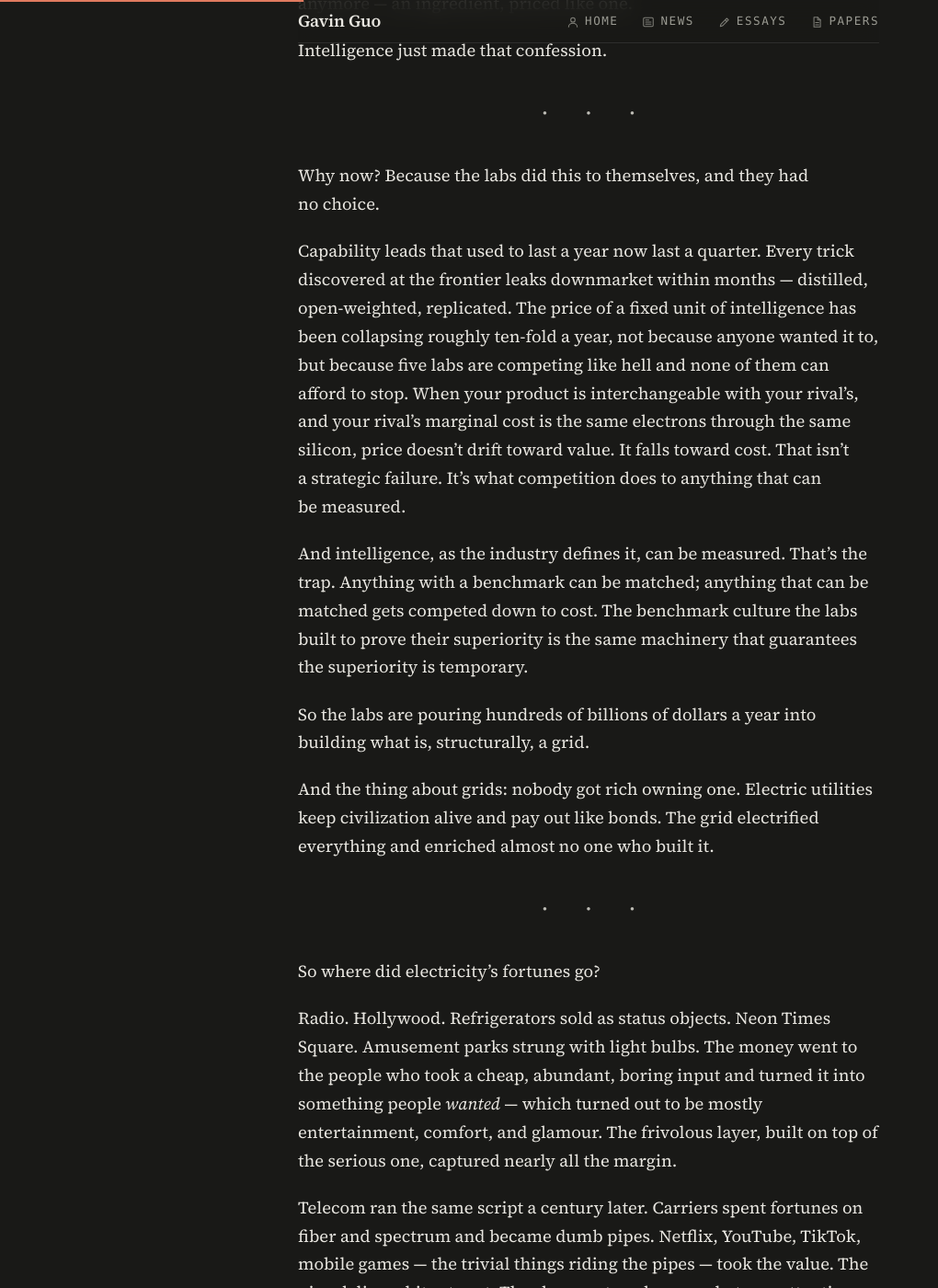
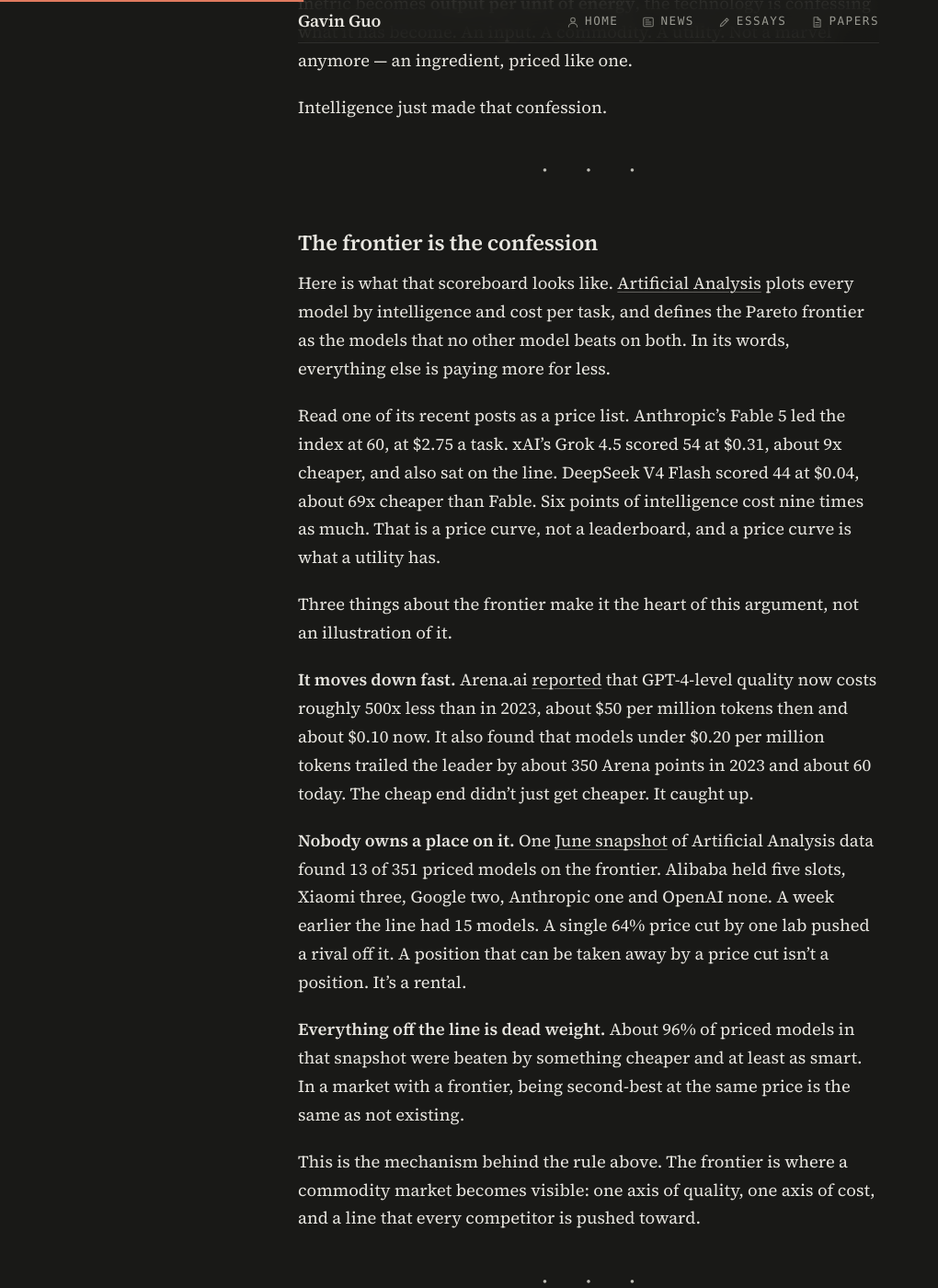
Before and after one commit to zguo0525/zguo0525.github.io, a Jekyll site: the page built from _articles/intelligence-per-watt.md, in a window 1280 px wide and 1400 px high, scrolled down 1387 px. Shown: the whole window at 92% size, without its empty margins (0-1020 px from the left). Built offline with Jekyll 4.4.1, drawn with Linux system fonts in a browser that asks for light colours; some of the changed text lies outside the part shown.

Commit message:
Essay: make the Pareto frontier part of the grid thesis; retitle to Nobody Got Rich Owning the Grid
Co-Authored-By: Claude Sonnet 5.5 <noreply@anthropic.com>
Claude-Session: https://claude.ai/code/session_01HnC98uYSSXDKz9D1f4jfEu

```diff
--- a/_articles/intelligence-per-watt.md
+++ b/_articles/intelligence-per-watt.md
@@ -1,6 +1,6 @@
 ---
 layout: default
-title: "Intelligence per Watt: Nobody Got Rich Owning the Grid"
+title: "Nobody Got Rich Owning the Grid"
 image: /assets/cards/intelligence-per-watt.png
 description: "When the headline metric becomes output per joule, a technology has become a utility. Intelligence just did, and the money will go where it always goes: upstairs."
 date: 2026-07-14
@@ -10,7 +10,7 @@ Watch what the frontier labs brag about now. Two years ago every launch led with
 
 The old launches were MMLU, GPQA, SWE-bench — bar charts with your model in a slightly darker color, two points ahead of the competition. The launches of 2026 lead with price per million tokens, latency, efficiency curves. And since inference cost is mostly electricity plus depreciation, tokens per dollar is really tokens per joule.
 
-Nobody announced the change, but the scoreboard is different. The race is no longer *how smart*. It's *how smart per watt*.
+Nobody announced the change, but the scoreboard is different, and it has a name: the **Pareto frontier**. The race is no longer *how smart*. It's *how smart per dollar*, and since the dollar is mostly electricity plus depreciation, *how smart per watt*.
 
 That shift is worth staring at, because an industry only changes its headline metric when it has changed what it is.
 
@@ -26,9 +26,27 @@ Intelligence just made that confession.
 
 ---
 
+## The frontier is the confession
+
+Here is what that scoreboard looks like. [Artificial Analysis](https://x.com/ArtificialAnlys/status/2080384902571139386) plots every model by intelligence and cost per task, and defines the Pareto frontier as the models that no other model beats on both. In its words, everything else is paying more for less.
+
+Read one of its recent posts as a price list. Anthropic's Fable 5 led the index at 60, at $2.75 a task. xAI's Grok 4.5 scored 54 at $0.31, about 9x cheaper, and also sat on the line. DeepSeek V4 Flash scored 44 at $0.04, about 69x cheaper than Fable. Six points of intelligence cost nine times as much. That is a price curve, not a leaderboard, and a price curve is what a utility has.
+
+Three things about the frontier make it the heart of this argument, not an illustration of it.
+
+**It moves down fast.** Arena.ai [reported](https://x.com/arena/status/2057486887938646370) that GPT-4-level quality now costs roughly 500x less than in 2023, about $50 per million tokens then and about $0.10 now. It also found that models under $0.20 per million tokens trailed the leader by about 350 Arena points in 2023 and about 60 today. The cheap end didn't just get cheaper. It caught up.
+
+**Nobody owns a place on it.** One [June snapshot](https://artificialcuriositylabs.ai/posts/pareto-frontier-is-the-model-market-map/) of Artificial Analysis data found 13 of 351 priced models on the frontier. Alibaba held five slots, Xiaomi three, Google two, Anthropic one and OpenAI none. A week earlier the line had 15 models. A single 64% price cut by one lab pushed a rival off it. A position that can be taken away by a price cut isn't a position. It's a rental.
+
+**Everything off the line is dead weight.** About 96% of priced models in that snapshot were beaten by something cheaper and at least as smart. In a market with a frontier, being second-best at the same price is the same as not existing.
+
+This is the mechanism behind the rule above. The frontier is where a commodity market becomes visible: one axis of quality, one axis of cost, and a line that every competitor is pushed toward.
+
+---
+
 Why now? Because the labs did this to themselves, and they had no choice.
 
-Capability leads that used to last a year now last a quarter. Every trick discovered at the frontier leaks downmarket within months — distilled, open-weighted, replicated. The price of a fixed unit of intelligence has been collapsing roughly ten-fold a year, not because anyone wanted it to, but because five labs are competing like hell and none of them can afford to stop. When your product is interchangeable with your rival's, and your rival's marginal cost is the same electrons through the same silicon, price doesn't drift toward value. It falls toward cost. That isn't a strategic failure. It's what competition does to anything that can be measured.
+Capability leads that used to last a year now last a quarter, and the frontier above shows it: the same line, redrawn every few weeks by different labs. Every trick discovered at the frontier leaks downmarket within months — distilled, open-weighted, replicated. The price of a fixed unit of intelligence has been collapsing roughly ten-fold a year, not because anyone wanted it to, but because five labs are competing like hell and none of them can afford to stop. When your product is interchangeable with your rival's, and your rival's marginal cost is the same electrons through the same silicon, price doesn't drift toward value. It falls toward cost. That isn't a strategic failure. It's what competition does to anything that can be measured.
 
 And intelligence, as the industry defines it, can be measured. That's the trap. Anything with a benchmark can be matched; anything that can be matched gets competed down to cost. The benchmark culture the labs built to prove their superiority is the same machinery that guarantees the superiority is temporary.
 
@@ -54,11 +72,13 @@ Some of it will. But notice how each layer gets priced.
 
 Usefulness saturates. A model that files your taxes correctly is worth exactly the price of the *cheapest* competent model that files your taxes correctly — and there is always a cheaper competent one next quarter. Correct is correct. Utility has a spec, the spec has a benchmark, and we already know what happens to things with benchmarks.
 
-Delight doesn't saturate, because it was never graded against a spec. It's graded against your attention. The image of you and your friends rendered before you finish describing it. The companion that remembers what you said at 1 a.m. The character, the game, the feed. There is no eval for wanting more. You can watch the revealed preference in real time: companionship apps out-earn productivity assistants, image generation ships inside social feeds rather than office suites, and the labs that swore they were building scientists keep shipping entertainment. Nobody is confused about which way the demand curve slopes. The superficial layer isn't a distraction from the business. It *is* the business — as it was for electricity, as it was for bandwidth.
+Delight doesn't saturate, because it was never graded against a spec, and it doesn't appear on the frontier chart at all. The chart has two axes, and both are things you can measure. What people actually come back for lives off the chart. It's graded against your attention. The image of you and your friends rendered before you finish describing it. The companion that remembers what you said at 1 a.m. The character, the game, the feed. There is no eval for wanting more. You can watch the revealed preference in real time: companionship apps out-earn productivity assistants, image generation ships inside social feeds rather than office suites, and the labs that swore they were building scientists keep shipping entertainment. Nobody is confused about which way the demand curve slopes. The superficial layer isn't a distraction from the business. It *is* the business — as it was for electricity, as it was for bandwidth.
 
 ---
 
-The one honest objection is winner-take-all: some lab crosses into recursive self-improvement, capability stays scarce, the grid owner becomes the everything-company, and none of this history applies.
+Two honest objections. The first is about the frontier itself. It prices tokens, but people live with results. A cheap model that thinks longer, retries more, or needs more human correction can be [cheap on the price page and expensive in the workflow](https://x.com/ollobrains/status/2072141362435408301), and the snapshot above leaves out coding quality, reliability and latency. I think that makes the frontier a rough map, not a false one. The slope is still steep, and it is still falling.
+
+The second is winner-take-all: some lab crosses into recursive self-improvement, capability stays scarce, the grid owner becomes the everything-company, and none of this history applies.
 
 Maybe. But every visible dynamic points the other way. Leads compress. Distillation leaks. And the binding constraint at the frontier is energy — the same electrons, the same physics, available to every competitor at the same price per joule. Intelligence per watt converges *because* physics is shared. Permanent scarcity of intelligence is a bet against everything currently observable, made mostly by people who need it to be true.
 
--- a/_data/essays.yml
+++ b/_data/essays.yml
@@ -18,7 +18,7 @@
   slug: real-time-video-is-a-control-problem
   tags: [AI]
 
-- title: "Intelligence per Watt: Nobody Got Rich Owning the Grid"
+- title: "Nobody Got Rich Owning the Grid"
   date: "Jul 2026"
   date_sort: "2026-07"
   slug: intelligence-per-watt
```
Also changed, not shown: essays.md (+1 -1 lines), assets/cards/intelligence-per-watt.png.
